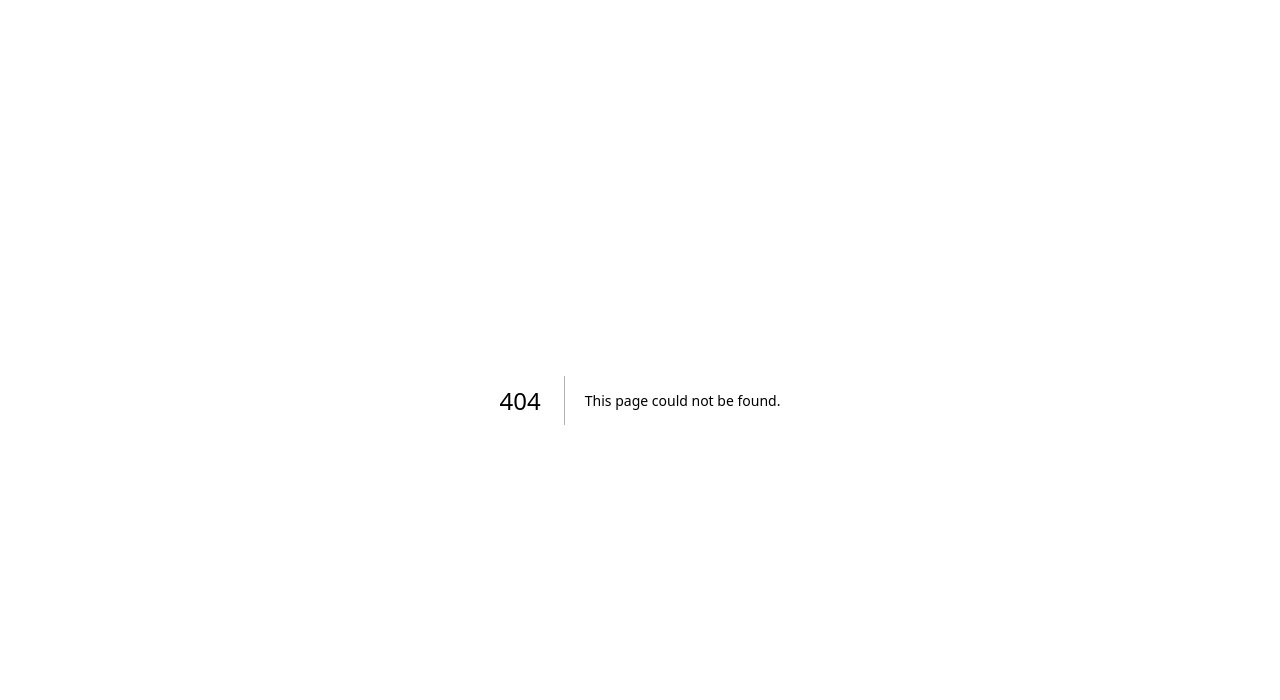
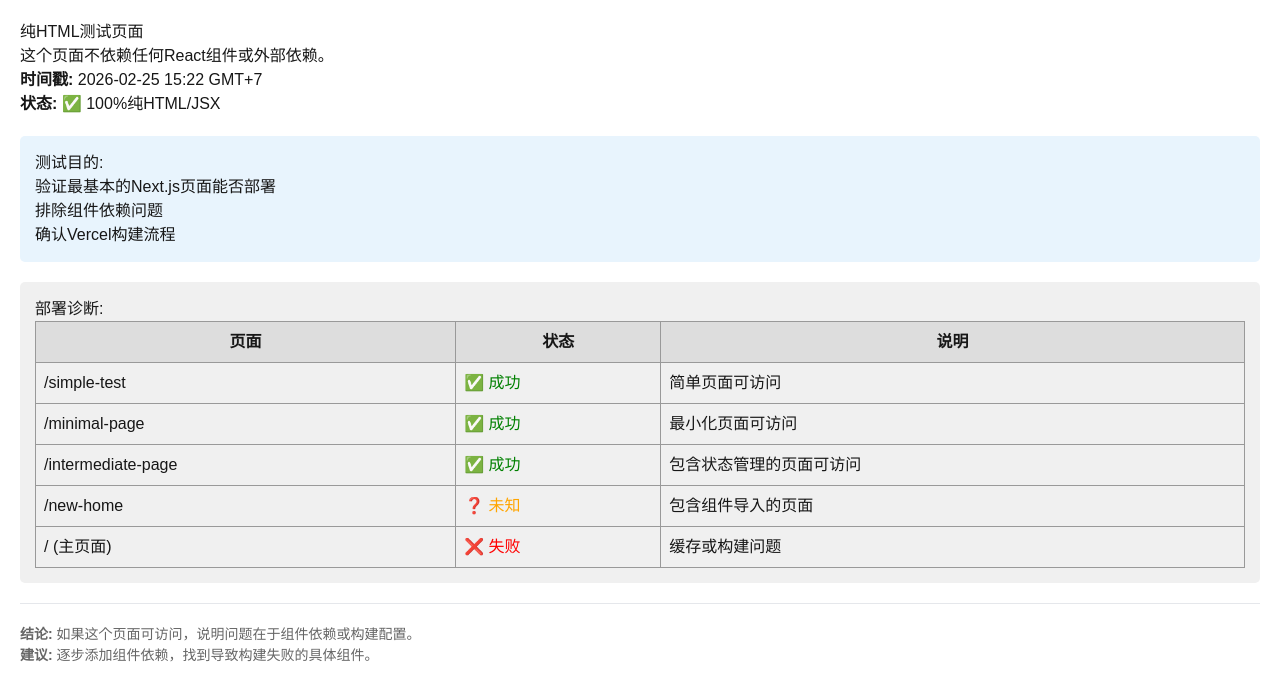
Before and after one commit to tiger-liyonghu/Act60, a Next.js app: page /pure-html in a window 1280 px wide. Before the commit this address had no page. Shown: the top 700 px of the page. Built offline with nearby package versions, Linux system fonts and the light colour scheme.

Commit message:
添加纯HTML测试页面

```diff
--- /dev/null
+++ b/app/pure-html/page.tsx
@@ -0,0 +1,72 @@
+export default function PureHtmlPage() {
+  return (
+    <html>
+      <head>
+        <title>纯HTML测试页面</title>
+        <meta name="description" content="测试纯HTML页面部署" />
+      </head>
+      <body style={{ margin: 0, padding: '20px', fontFamily: 'sans-serif' }}>
+        <h1>纯HTML测试页面</h1>
+        <p>这个页面不依赖任何React组件或外部依赖。</p>
+        <p><strong>时间戳:</strong> 2026-02-25 15:22 GMT+7</p>
+        <p><strong>状态:</strong> ✅ 100%纯HTML/JSX</p>
+
+        <div style={{ margin: '20px 0', padding: '15px', background: '#e8f4fd', borderRadius: '5px' }}>
+          <h2>测试目的:</h2>
+          <ul>
+            <li>验证最基本的Next.js页面能否部署</li>
+            <li>排除组件依赖问题</li>
+            <li>确认Vercel构建流程</li>
+          </ul>
+        </div>
+
+        <div style={{ margin: '20px 0', padding: '15px', background: '#f0f0f0', borderRadius: '5px' }}>
+          <h2>部署诊断:</h2>
+          <table style={{ width: '100%', borderCollapse: 'collapse' }}>
+            <thead>
+              <tr style={{ background: '#ddd' }}>
+                <th style={{ padding: '8px', border: '1px solid #999' }}>页面</th>
+                <th style={{ padding: '8px', border: '1px solid #999' }}>状态</th>
+                <th style={{ padding: '8px', border: '1px solid #999' }}>说明</th>
+              </tr>
+            </thead>
+            <tbody>
+              <tr>
+                <td style={{ padding: '8px', border: '1px solid #999' }}>/simple-test</td>
+                <td style={{ padding: '8px', border: '1px solid #999', color: 'green' }}>✅ 成功</td>
+                <td style={{ padding: '8px', border: '1px solid #999' }}>简单页面可访问</td>
+              </tr>
+              <tr>
+                <td style={{ padding: '8px', border: '1px solid #999' }}>/minimal-page</td>
+                <td style={{ padding: '8px', border: '1px solid #999', color: 'green' }}>✅ 成功</td>
+                <td style={{ padding: '8px', border: '1px solid #999' }}>最小化页面可访问</td>
+              </tr>
+              <tr>
+                <td style={{ padding: '8px', border: '1px solid #999' }}>/intermediate-page</td>
+                <td style={{ padding: '8px', border: '1px solid #999', color: 'green' }}>✅ 成功</td>
+                <td style={{ padding: '8px', border: '1px solid #999' }}>包含状态管理的页面可访问</td>
+              </tr>
+              <tr>
+                <td style={{ padding: '8px', border: '1px solid #999' }}>/new-home</td>
+                <td style={{ padding: '8px', border: '1px solid #999', color: 'orange' }}>❓ 未知</td>
+                <td style={{ padding: '8px', border: '1px solid #999' }}>包含组件导入的页面</td>
+              </tr>
+              <tr>
+                <td style={{ padding: '8px', border: '1px solid #999' }}>/ (主页面)</td>
+                <td style={{ padding: '8px', border: '1px solid #999', color: 'red' }}>❌ 失败</td>
+                <td style={{ padding: '8px', border: '1px solid #999' }}>缓存或构建问题</td>
+              </tr>
+            </tbody>
+          </table>
+        </div>
+
+        <hr />
+
+        <div style={{ marginTop: '20px', fontSize: '14px', color: '#666' }}>
+          <p><strong>结论:</strong> 如果这个页面可访问，说明问题在于组件依赖或构建配置。</p>
+          <p><strong>建议:</strong> 逐步添加组件依赖，找到导致构建失败的具体组件。</p>
+        </div>
+      </body>
+    </html>
+  );
+}
```
